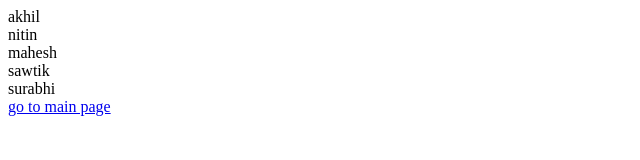
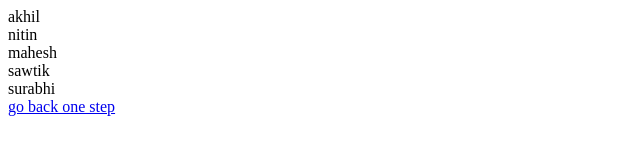
Before and after one commit to akhilTTN/JS-repo, a plain HTML site: page q5b.html in a window 1280 px wide. Shown: the full height of the page, 0-640 px from the left. Drawn offline with Linux system fonts and the light colour scheme.

Commit message:
final commit

```diff
--- a/q5b.html
+++ b/q5b.html
@@ -7,7 +7,7 @@
 
 <div id = "abc">
 </div>
-<a href="index.html">go to main page</a>
+<a href="q5main.html">go back one step</a>
   <script src="q5b.js">
 </script>
 </body>
```
Also changed, not shown: q5c.html (+1 -1 lines), q5d.html (+1 -1 lines).
